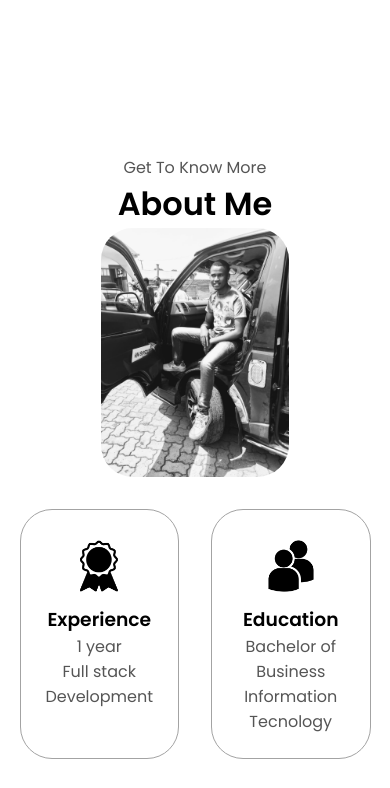
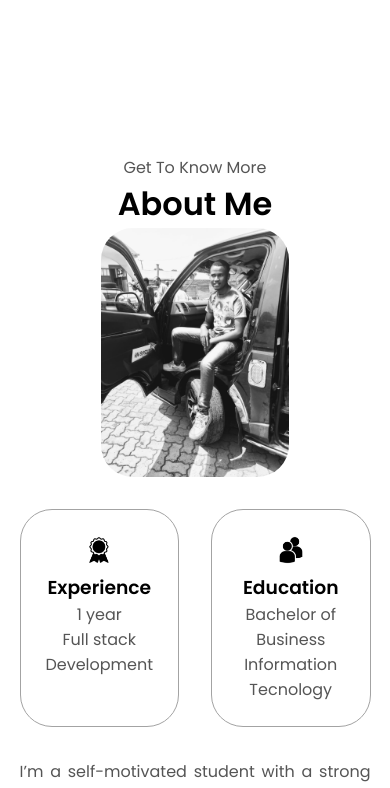
Before and after one commit to joseph001technology/html-css-js-project, a plain HTML site: page index.html in a window 390 px wide. Shown: the part 723-1511 px from the top of the page. Drawn offline with Linux system fonts and the light colour scheme.

Commit message:
Update mediaqueries.css

```diff
--- a/mediaqueries.css
+++ b/mediaqueries.css
@@ -120,8 +120,5 @@
     text-align: justify;
   }
 
-.icon {
-    width: 64px;
-    height: 64px;
-  }
+
 }
```
